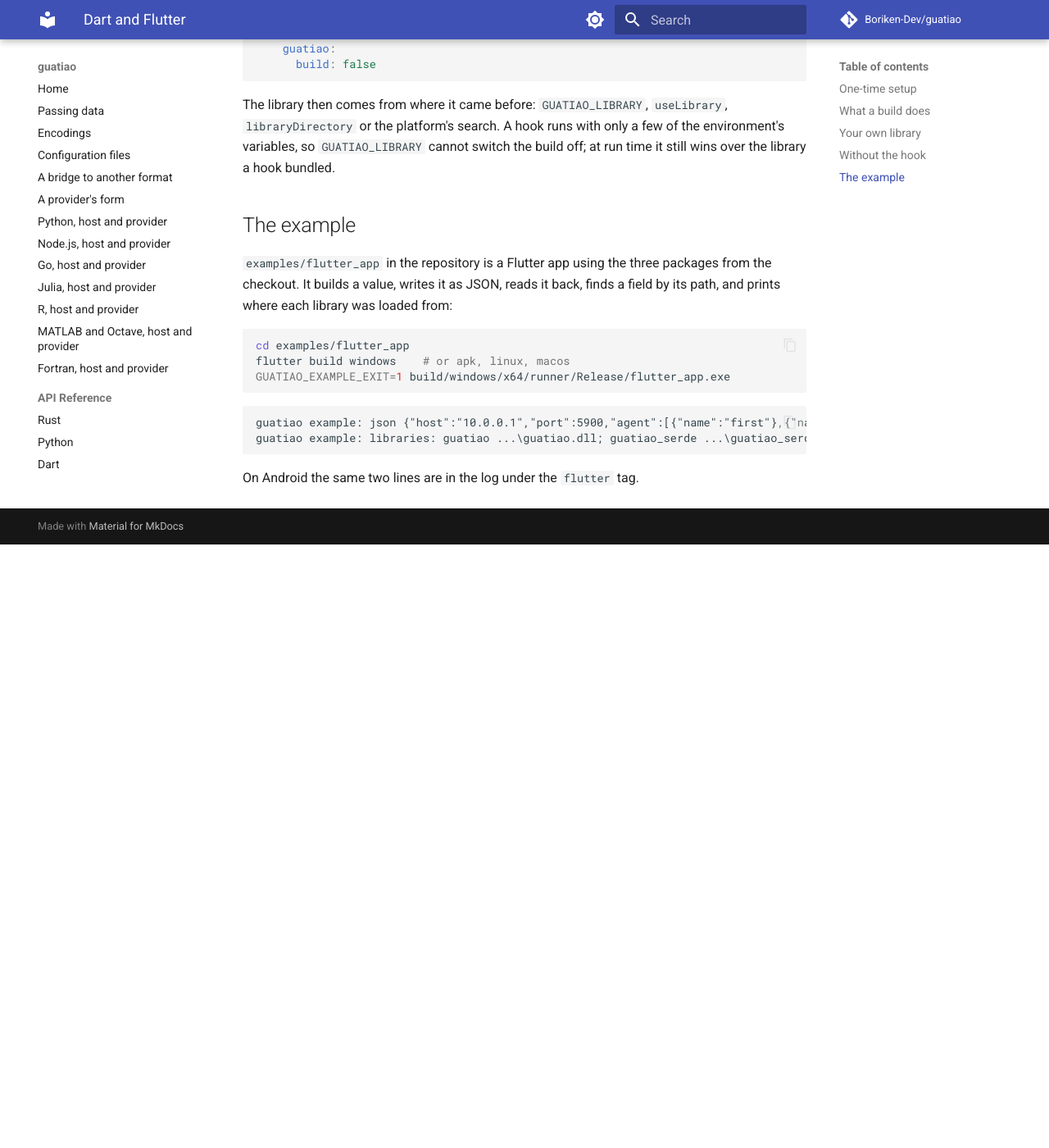
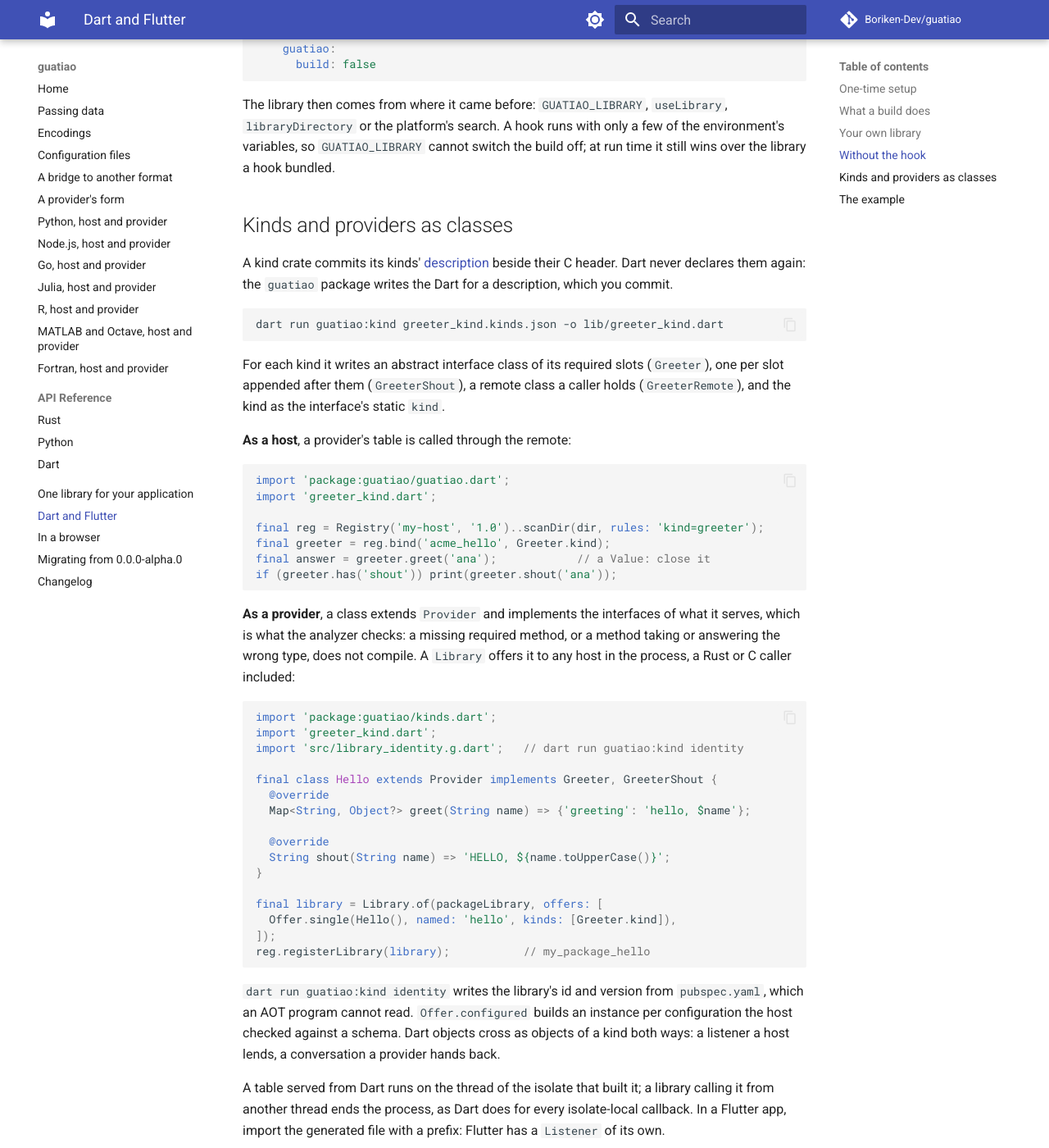
Before and after one commit to Boriken-Dev/guatiao, an MkDocs documentation site: the page built from docs/flutter.md, in a window 1280 px wide and 1400 px high, scrolled down 1867 px. Shown: the whole window at 82% size. Built offline with MkDocs 1.6.1 and Material for MkDocs 9.7.7, drawn with Linux system fonts in a browser that asks for light colours; comment, search, counter and statistics services are not loaded; before the commit the page ends 2531 px from its top, so only the background shows below that; some of the changed text lies outside the part shown.

Commit message:
docs: Dart kinds and providers as classes
The Dart and Flutter page shows the generator, a host calling a table
through the remote class, and a provider class served by a Library, with
the thread rule for served tables and the prefix a Flutter app needs.
The repository orientation names the Dart examples and the commands
that write the greeter kinds' Dart and the provider's identity.

````diff
--- a/docs/flutter.md
+++ b/docs/flutter.md
@@ -91,11 +91,75 @@
 cannot switch the build off; at run time it still wins over the library a
 hook bundled.
 
+## Kinds and providers as classes
+
+A kind crate commits its kinds' [description](encodings.md#a-kind-described)
+beside their C header. Dart never declares them again: the `guatiao`
+package writes the Dart for a description, which you commit.
+
+```bash
+dart run guatiao:kind greeter_kind.kinds.json -o lib/greeter_kind.dart
+```
+
+For each kind it writes an abstract interface class of its required
+slots (`Greeter`), one per slot appended after them (`GreeterShout`), a
+remote class a caller holds (`GreeterRemote`), and the kind as the
+interface's static `kind`.
+
+**As a host**, a provider's table is called through the remote:
+
+```dart
+import 'package:guatiao/guatiao.dart';
+import 'greeter_kind.dart';
+
+final reg = Registry('my-host', '1.0')..scanDir(dir, rules: 'kind=greeter');
+final greeter = reg.bind('acme_hello', Greeter.kind);
+final answer = greeter.greet('ana');            // a Value: close it
+if (greeter.has('shout')) print(greeter.shout('ana'));
+```
+
+**As a provider**, a class extends `Provider` and implements the
+interfaces of what it serves, which is what the analyzer checks: a
+missing required method, or a method taking or answering the wrong type,
+does not compile. A `Library` offers it to any host in the process, a
+Rust or C caller included:
+
+```dart
+import 'package:guatiao/kinds.dart';
+import 'greeter_kind.dart';
+import 'src/library_identity.g.dart';   // dart run guatiao:kind identity
+
+final class Hello extends Provider implements Greeter, GreeterShout {
+  @override
+  Map<String, Object?> greet(String name) => {'greeting': 'hello, $name'};
+
+  @override
+  String shout(String name) => 'HELLO, ${name.toUpperCase()}';
+}
+
+final library = Library.of(packageLibrary, offers: [
+  Offer.single(Hello(), named: 'hello', kinds: [Greeter.kind]),
+]);
+reg.registerLibrary(library);           // my_package_hello
+```
+
+`dart run guatiao:kind identity` writes the library's id and version from
+`pubspec.yaml`, which an AOT program cannot read. `Offer.configured`
+builds an instance per configuration the host checked against a schema.
+Dart objects cross as objects of a kind both ways: a listener a host
+lends, a conversation a provider hands back.
+
+A table served from Dart runs on the thread of the isolate that built
+it; a library calling it from another thread ends the process, as Dart
+does for every isolate-local callback. In a Flutter app, import the
+generated file with a prefix: Flutter has a `Listener` of its own.
+
 ## The example
 
 `examples/flutter_app` in the repository is a Flutter app using the three
 packages from the checkout. It builds a value, writes it as JSON, reads it
-back, finds a field by its path, and prints where each library was loaded
+back, finds a field by its path, serves a greeter written in Dart and
+calls it back through its table, and prints where each library was loaded
 from:
 
 ```bash
@@ -106,7 +170,12 @@
 
 ```text
 guatiao example: json {"host":"10.0.0.1","port":5900,"agent":[{"name":"first"},{"name":"second"}]}, agent[1].name second
+guatiao example: kinds: greeter {greeting: hello, ana}, heard [hello, bo]
 guatiao example: libraries: guatiao ...\guatiao.dll; guatiao_serde ...\guatiao_serde.dll; guatiao_intake ...\guatiao_intake.dll
 ```
 
-On Android the same two lines are in the log under the `flutter` tag.
+On Android the same three lines are in the log under the `flutter` tag.
+`examples/dart_host` and `examples/dart_provider` are a host and a
+library in plain Dart: the host calls greeters written in Rust, C, Python
+and Dart through the classes, and has a Rust caller call the Dart one;
+`dart build cli` makes it an AOT executable.
````
Also changed, not shown: AGENTS.md (+9 -5 lines).
